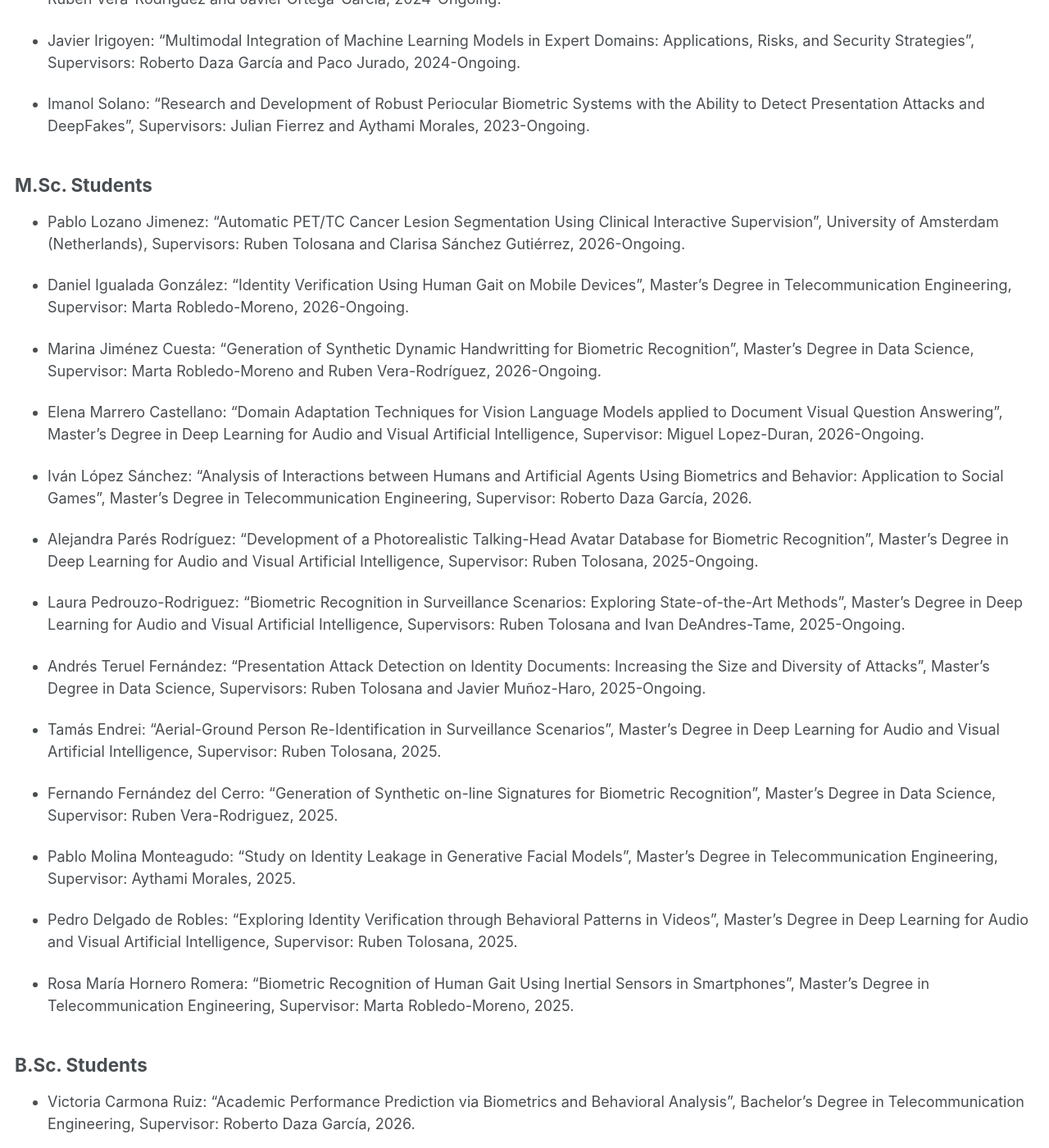
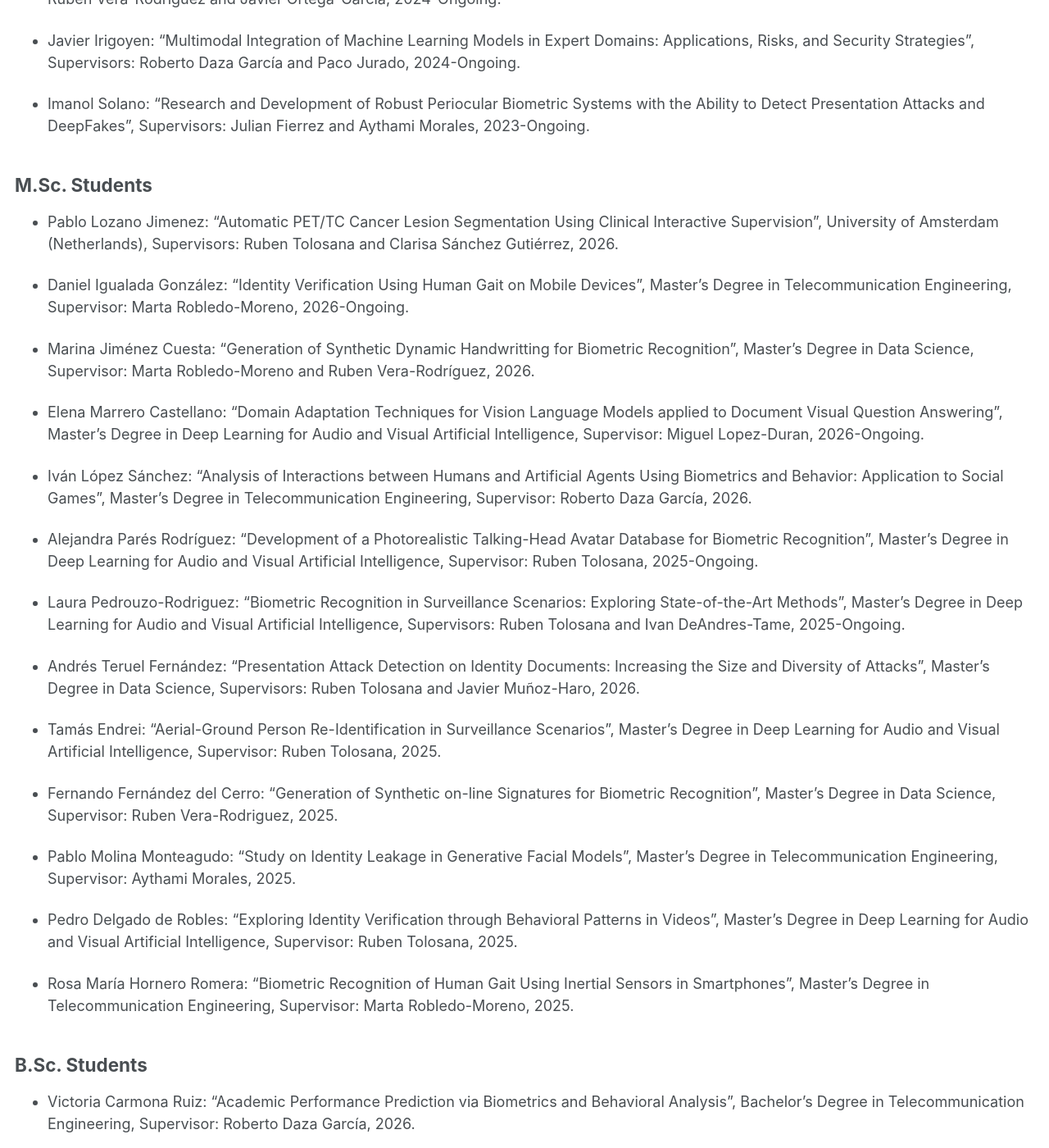
Before and after one commit to catedraeniauam/catedraeniauam.github.io, a Jekyll site: the page built from _pages/students.md, in a window 1280 px wide and 1400 px high, scrolled down 510 px. Shown: the whole window at 82% size. Built offline with Jekyll 4.4.1, drawn with Linux system fonts in a browser that asks for light colours.

Commit message:
actualizamos el fin de varios estudiantes de tfm

```diff
--- a/_pages/students.md
+++ b/_pages/students.md
@@ -23,11 +23,11 @@ PhD Students
 M.Sc. Students
 -----
 
-- Pablo Lozano Jimenez: "Automatic PET/TC Cancer Lesion Segmentation Using Clinical Interactive Supervision", University of Amsterdam (Netherlands), Supervisors: Ruben Tolosana and Clarisa Sánchez Gutiérrez, 2026-Ongoing.
+- Pablo Lozano Jimenez: "Automatic PET/TC Cancer Lesion Segmentation Using Clinical Interactive Supervision", University of Amsterdam (Netherlands), Supervisors: Ruben Tolosana and Clarisa Sánchez Gutiérrez, 2026.
 
 - Daniel Igualada González: “Identity Verification Using Human Gait on Mobile Devices”, Master's Degree in Telecommunication Engineering, Supervisor: Marta Robledo-Moreno, 2026-Ongoing.
 
-- Marina Jiménez Cuesta: “Generation of Synthetic Dynamic Handwritting for Biometric Recognition”, Master's Degree in Data Science, Supervisor: Marta Robledo-Moreno and Ruben Vera-Rodríguez, 2026-Ongoing.
+- Marina Jiménez Cuesta: “Generation of Synthetic Dynamic Handwritting for Biometric Recognition”, Master's Degree in Data Science, Supervisor: Marta Robledo-Moreno and Ruben Vera-Rodríguez, 2026.
 
 - Elena Marrero Castellano: "Domain Adaptation Techniques for Vision Language Models applied to Document Visual Question Answering", Master's Degree in Deep Learning for Audio and Visual Artificial Intelligence, Supervisor: Miguel Lopez-Duran, 2026-Ongoing.
 
@@ -37,7 +37,7 @@ M.Sc. Students
 
 - Laura Pedrouzo-Rodriguez: “Biometric Recognition in Surveillance Scenarios: Exploring State-of-the-Art Methods”, Master's Degree in Deep Learning for Audio and Visual Artificial Intelligence, Supervisors: Ruben Tolosana and Ivan DeAndres-Tame, 2025-Ongoing.
 
-- Andrés Teruel Fernández: “Presentation Attack Detection on Identity Documents: Increasing the Size and Diversity of Attacks”, Master's Degree in Data Science, Supervisors: Ruben Tolosana and Javier Muñoz-Haro, 2025-Ongoing.
+- Andrés Teruel Fernández: “Presentation Attack Detection on Identity Documents: Increasing the Size and Diversity of Attacks”, Master's Degree in Data Science, Supervisors: Ruben Tolosana and Javier Muñoz-Haro, 2026.
 
 - Tamás Endrei: “Aerial-Ground Person Re-Identification in Surveillance Scenarios”, Master's Degree in Deep Learning for Audio and Visual Artificial Intelligence, Supervisor: Ruben Tolosana, 2025.
 
```
